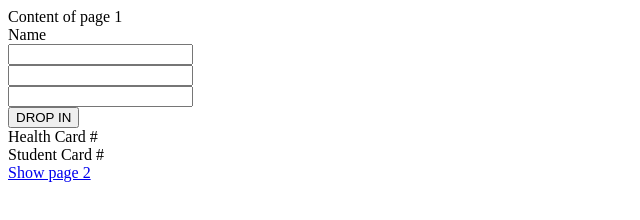
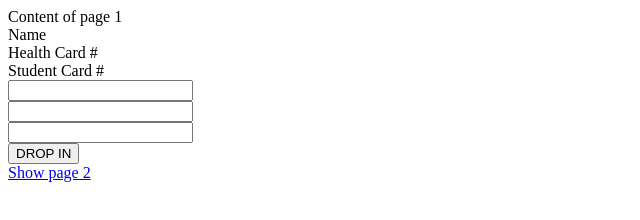
Before and after one commit to shimmy568/uOttaHack-2018, a website: page www/index.html in a window 1280 px wide. Shown: the whole page, without its empty margins (0-640 px from the left). Drawn offline with Linux system fonts and the light colour scheme.

Commit message:
formatting

```diff
--- a/www/index.html
+++ b/www/index.html
@@ -13,30 +13,31 @@
 
 
         <body>
-
-
           <div id="Page1">
             <!-->Content of page 1<!-->
                 <header class = "name-header">
                     Name
                 </header>
-                <form action="/action_page.php">
-                    <input class = "name" type="text" name="name"><br>
-                    <input class = "hcard" type="text" name="hcard"><br>
-                    <input class = "studentnum" type="text" name="studentnum"><br>
-                    <input type="submit" value="DROP IN">
-                  </form>
                 <header class = "health-number">
                     Health Card #
                 </header>
                 <header class = "student-number">
                     Student Card #
                 </header>
+                <form action="/action_page.php">
+                    <input class = "name" type="text" name="name"><br>
+                    <input class = "hcard" type="text" name="hcard"><br>
+                    <input class = "studentnum" type="text" name="studentnum"><br>
+                    <input class = "submitbutton" type="submit" value="DROP IN">
+                  </form>
             <a href="#" onclick="return show('Page2','Page1');">Show page 2</a>
           </div>
 
           <div id="Page2" style="display:none">
             <!-->Content of page 2<!-->
+                <header class = "spot">
+                    Spot In Line:
+                </header>
 
             <a href="#" onclick="return show('Page1','Page2');">Show page 1</a>
           </div>
```
